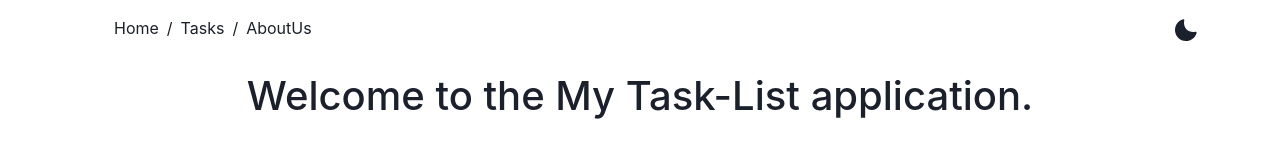
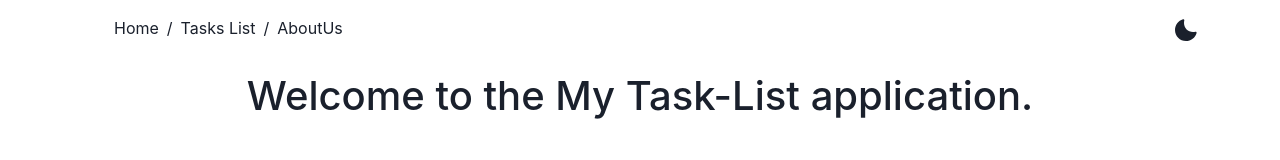
Before and after one commit to JuanEFlorez/my-react-task-list, a React (Vite) app: page / in a window 1280 px wide. Shown: the top 160 px of the page. Built offline with nearby package versions, Linux system fonts and the light colour scheme.

Commit message:
se hace un pequeño cambio en el Menu de paginas

```diff
--- a/src/components/Menu.jsx
+++ b/src/components/Menu.jsx
@@ -21,7 +21,7 @@ function Menu() {
           </BreadcrumbItem>
 
           <BreadcrumbItem className="mr-3">
-            <Link to="/Task-List">Tasks</Link>
+            <Link to="/Task-List">Tasks List</Link>
           </BreadcrumbItem>
 
           <BreadcrumbItem>
```
